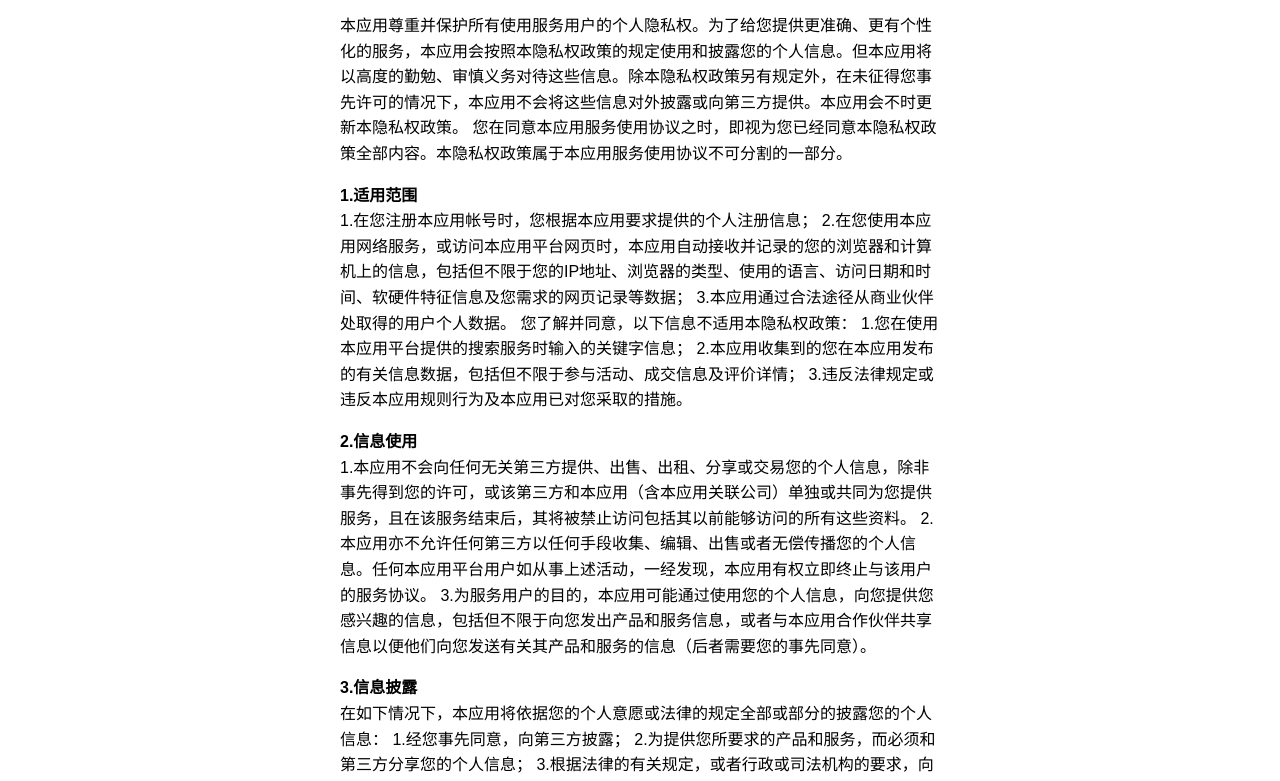
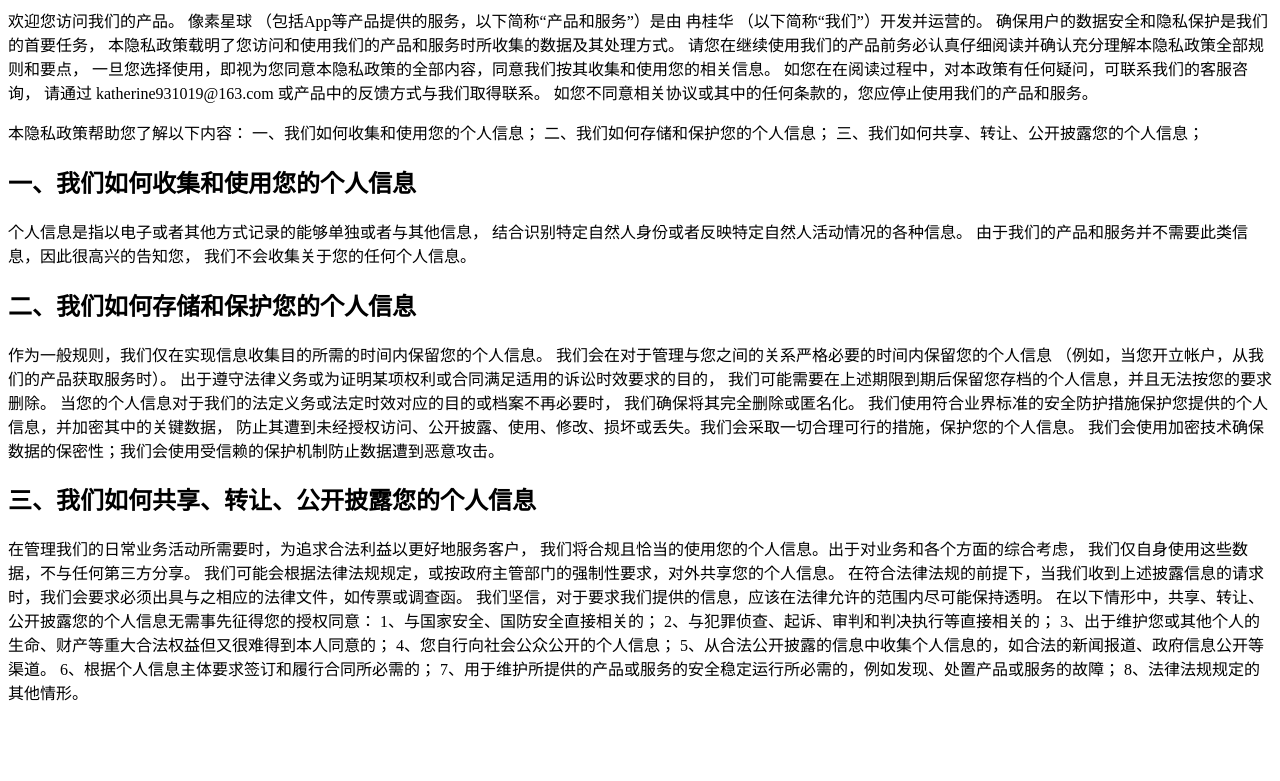
Before and after one commit to CassieRan/DotLabPages, a plain HTML site: page private.html in a window 1280 px wide. Shown: the part 81-862 px from the top of the page. After the commit the page ends 801 px from the top, so only its background shows below. Drawn offline with Linux system fonts and the light colour scheme.

Commit message:
update private.html

```diff
--- a/private.html
+++ b/private.html
@@ -1,60 +1,45 @@
 <!DOCTYPE html>
-<html lang="zh-CN">
+<html lang="en">
+
 <head>
     <meta charset="UTF-8">
-    <meta name="viewport" content="width=device-width, initial-scale=1.0">
-    <title>隐私政策</title>
-    <style>
-        body {
-            font-family: Arial, sans-serif;
-            line-height: 1.6;
-            margin: 20px;
-        }
-        h1 {
-            text-align: center;
-        }
-        .content {
-            max-width: 600px;
-            margin: 0 auto;
-        }
-    </style>
+    <meta name="viewport" content="width=device-width, initial-scale=1.0, user-scalable=0">
+    <title>Document</title>
 </head>
+
 <body>
-    <div class="content">
-        <h1>隐私政策</h1>
+    <h1>隐私协议</h1>
+    <p>欢迎您访问我们的产品。 像素星球 （包括App等产品提供的服务，以下简称“产品和服务”）是由 冉桂华 （以下简称“我们”）开发并运营的。 确保用户的数据安全和隐私保护是我们的首要任务，
+        本隐私政策载明了您访问和使用我们的产品和服务时所收集的数据及其处理方式。
+        请您在继续使用我们的产品前务必认真仔细阅读并确认充分理解本隐私政策全部规则和要点， 一旦您选择使用，即视为您同意本隐私政策的全部内容，同意我们按其收集和使用您的相关信息。
+        如您在在阅读过程中，对本政策有任何疑问，可联系我们的客服咨询， 请通过 katherine931019@163.com 或产品中的反馈方式与我们取得联系。 如您不同意相关协议或其中的任何条款的，您应停止使用我们的产品和服务。
+    </p>
+    <p>本隐私政策帮助您了解以下内容：
+        一、我们如何收集和使用您的个人信息；
+        二、我们如何存储和保护您的个人信息；
+        三、我们如何共享、转让、公开披露您的个人信息；</p>
+    <h2>一、我们如何收集和使用您的个人信息</h2>
+    <p>个人信息是指以电子或者其他方式记录的能够单独或者与其他信息， 结合识别特定自然人身份或者反映特定自然人活动情况的各种信息。 由于我们的产品和服务并不需要此类信息，因此很高兴的告知您， 我们不会收集关于您的任何个人信息。
+    </p>
+    <h2>二、我们如何存储和保护您的个人信息</h2>
+    <p>作为一般规则，我们仅在实现信息收集目的所需的时间内保留您的个人信息。 我们会在对于管理与您之间的关系严格必要的时间内保留您的个人信息 （例如，当您开立帐户，从我们的产品获取服务时）。
+        出于遵守法律义务或为证明某项权利或合同满足适用的诉讼时效要求的目的， 我们可能需要在上述期限到期后保留您存档的个人信息，并且无法按您的要求删除。 当您的个人信息对于我们的法定义务或法定时效对应的目的或档案不再必要时，
+        我们确保将其完全删除或匿名化。
+        我们使用符合业界标准的安全防护措施保护您提供的个人信息，并加密其中的关键数据， 防止其遭到未经授权访问、公开披露、使用、修改、损坏或丢失。我们会采取一切合理可行的措施，保护您的个人信息。
+        我们会使用加密技术确保数据的保密性；我们会使用受信赖的保护机制防止数据遭到恶意攻击。</p>
+    <h2>三、我们如何共享、转让、公开披露您的个人信息</h2>
+    <p>在管理我们的日常业务活动所需要时，为追求合法利益以更好地服务客户， 我们将合规且恰当的使用您的个人信息。出于对业务和各个方面的综合考虑， 我们仅自身使用这些数据，不与任何第三方分享。
+        我们可能会根据法律法规规定，或按政府主管部门的强制性要求，对外共享您的个人信息。 在符合法律法规的前提下，当我们收到上述披露信息的请求时，我们会要求必须出具与之相应的法律文件，如传票或调查函。
+        我们坚信，对于要求我们提供的信息，应该在法律允许的范围内尽可能保持透明。
+        在以下情形中，共享、转让、公开披露您的个人信息无需事先征得您的授权同意：
+        1、与国家安全、国防安全直接相关的；
+        2、与犯罪侦查、起诉、审判和判决执行等直接相关的；
+        3、出于维护您或其他个人的生命、财产等重大合法权益但又很难得到本人同意的；
+        4、您自行向社会公众公开的个人信息；
+        5、从合法公开披露的信息中收集个人信息的，如合法的新闻报道、政府信息公开等渠道。
+        6、根据个人信息主体要求签订和履行合同所必需的；
+        7、用于维护所提供的产品或服务的安全稳定运行所必需的，例如发现、处置产品或服务的故障；
+        8、法律法规规定的其他情形。</p>
+</body>
 
-        <p>本应用尊重并保护所有使用服务用户的个人隐私权。为了给您提供更准确、更有个性化的服务，本应用会按照本隐私权政策的规定使用和披露您的个人信息。但本应用将以高度的勤勉、审慎义务对待这些信息。除本隐私权政策另有规定外，在未征得您事先许可的情况下，本应用不会将这些信息对外披露或向第三方提供。本应用会不时更新本隐私权政策。 您在同意本应用服务使用协议之时，即视为您已经同意本隐私权政策全部内容。本隐私权政策属于本应用服务使用协议不可分割的一部分。</p >
-
-        <p><strong>1.适用范围</strong><br>
-            1.在您注册本应用帐号时，您根据本应用要求提供的个人注册信息；
-            2.在您使用本应用网络服务，或访问本应用平台网页时，本应用自动接收并记录的您的浏览器和计算机上的信息，包括但不限于您的IP地址、浏览器的类型、使用的语言、访问日期和时间、软硬件特征信息及您需求的网页记录等数据；
-            3.本应用通过合法途径从商业伙伴处取得的用户个人数据。
-            您了解并同意，以下信息不适用本隐私权政策：
-            1.您在使用本应用平台提供的搜索服务时输入的关键字信息；
-            2.本应用收集到的您在本应用发布的有关信息数据，包括但不限于参与活动、成交信息及评价详情；
-            3.违反法律规定或违反本应用规则行为及本应用已对您采取的措施。</p >
-
-        <p><strong>2.信息使用</strong><br>
-            1.本应用不会向任何无关第三方提供、出售、出租、分享或交易您的个人信息，除非事先得到您的许可，或该第三方和本应用（含本应用关联公司）单独或共同为您提供服务，且在该服务结束后，其将被禁止访问包括其以前能够访问的所有这些资料。
-            2.本应用亦不允许任何第三方以任何手段收集、编辑、出售或者无偿传播您的个人信息。任何本应用平台用户如从事上述活动，一经发现，本应用有权立即终止与该用户的服务协议。
-            3.为服务用户的目的，本应用可能通过使用您的个人信息，向您提供您感兴趣的信息，包括但不限于向您发出产品和服务信息，或者与本应用合作伙伴共享信息以便他们向您发送有关其产品和服务的信息（后者需要您的事先同意）。</p >
-
-        <p><strong>3.信息披露</strong><br>
-            在如下情况下，本应用将依据您的个人意愿或法律的规定全部或部分的披露您的个人信息：
-
-            1.经您事先同意，向第三方披露；
-            2.为提供您所要求的产品和服务，而必须和第三方分享您的个人信息；
-            3.根据法律的有关规定，或者行政或司法机构的要求，向第三方或者行政、司法机构披露；
-            4.如您出现违反中国有关法律、法规或者本应用服务协议或相关规则的情况，需要向第三方披露；
-            5.如您是适格的知识产权投诉人并已提起投诉，应被投诉人要求，向被投诉人披露，以便双方处理可能的权利纠纷；
-            6.在本应用平台上创建的某一交易中，如交易任何一方履行或部分履行了交易义务并提出信息披露请求的，本应用有权决定向该用户提供其交易对方的联络方式等必要信息，以促成交易的完成或纠纷的解决。
-            7.其它本应用根据法律、法规或者网站政策认为合适的披露。</p >
-
-        <p><strong>4.信息存储和交换</strong><br>
-            本应用收集的有关您的信息和资料将保存在本应用及（或）其关联公司的服务器上，这些信息和资料可能传送至您所在国家、地区或本应用收集信息和资料所在地的境外并在境外被访问、存储和展示</p >
-
-        <p><strong>5.cookie的使用</strong><br>
-            本应用不收集cookie数据<br>
-    </div>
-</body>
 </html>
```
Also changed, not shown: support.html (+2 -2 lines).
